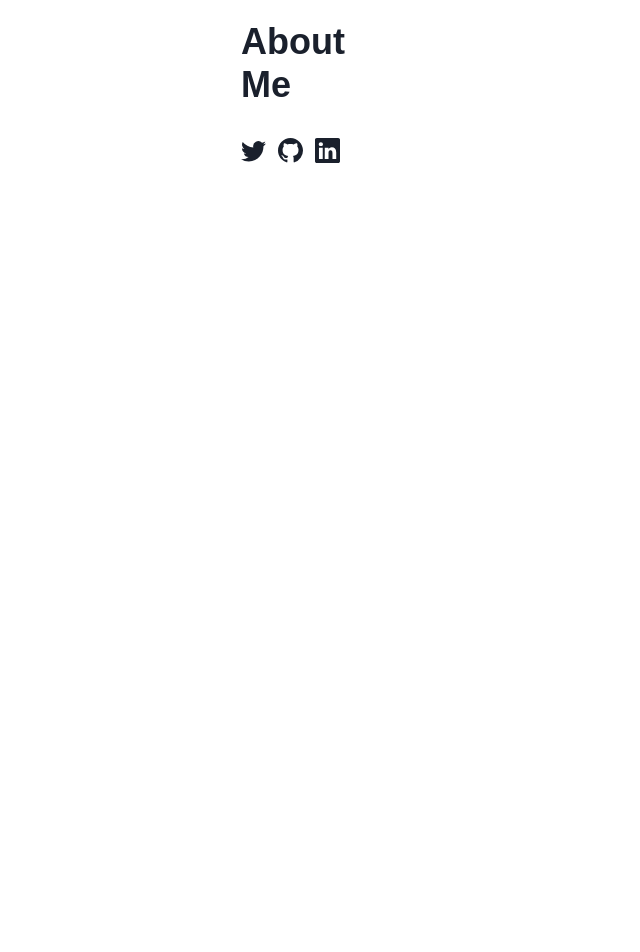
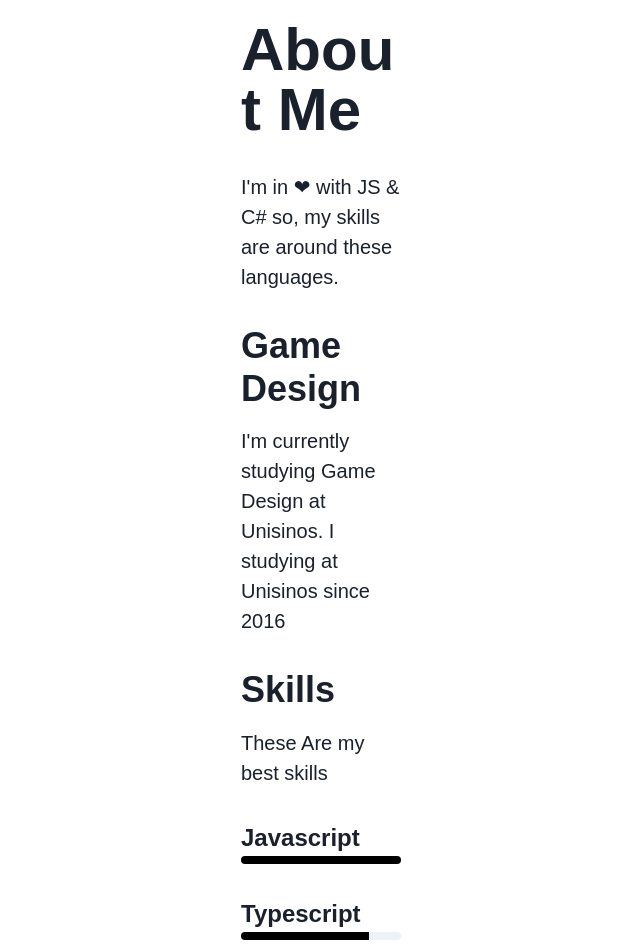
Before and after one commit to gbcosta/portfolio-react-ts, a React (Vite) app: page /about in a window 1280 px wide. Shown: the part 140-1092 px from the top of the page, without its empty margins (319-959 px from the left). Before the commit the page ends 800 px from the top, so only its background shows below. Built offline with nearby package versions, Linux system fonts and the light colour scheme.

Commit message:
created about

```diff
--- a/src/App.css
+++ b/src/App.css
@@ -6,10 +6,14 @@
   border: 0;
 }
 :root,
-html[data-theme] {
+html[data-theme="dark"] {
   --background-color: #090f16;
 }
 
+:root,
+html[data-theme="light"] {
+  --background-color: white;
+}
 body {
-  background: var(--background-color);
+  background: var(--background-color) !important;
 }
--- a/src/components/footer/index.tsx
+++ b/src/components/footer/index.tsx
@@ -8,7 +8,7 @@ export const Footer = (): JSX.Element => {
   };
 
   return (
-    <Flex sx={{ flexDir: "row", gap: 3, mt: 8 }}>
+    <Flex sx={{ flexDir: "row", gap: 3, mt: 8, mb: 8 }}>
       <BsTwitter
         style={iconsStyle}
         onClick={() => {
--- a/src/components/navbar/index.tsx
+++ b/src/components/navbar/index.tsx
@@ -8,7 +8,6 @@ import {
 } from "@chakra-ui/react";
 import { NavbarButton } from "./NavbarButton";
 import { ColorModeButton } from "./colorModeButton";
-import { Link } from "react-router-dom";
 
 export const Navbar = (): JSX.Element => {
   const color = useColorModeValue("black", "white");
--- /dev/null
+++ b/src/components/skillProgess/index.tsx
@@ -0,0 +1,31 @@
+import { useColorMode } from "@chakra-ui/react";
+import { Progress, Flex, Text } from "@chakra-ui/react";
+
+const ProgressWithColorMode = (props: { value: number }): JSX.Element => {
+  const { colorMode } = useColorMode();
+
+  return (
+    <Progress
+      value={props.value}
+      size={"sm"}
+      rounded={"full"}
+      variant={colorMode == "dark" ? "white" : "black"}
+    />
+  );
+};
+
+type SkillProgessProps = {
+  value: number;
+  children: string;
+};
+
+export const SkillProgress = (props: SkillProgessProps): JSX.Element => {
+  return (
+    <Flex flexDir={"column"} mt={8}>
+      <Text fontSize={"2xl"} fontWeight={"bold"}>
+        {props.children}
+      </Text>
+      <ProgressWithColorMode value={props.value} />
+    </Flex>
+  );
+};
--- a/src/pages/about.tsx
+++ b/src/pages/about.tsx
@@ -1,9 +1,36 @@
-import { Flex, Heading } from "@chakra-ui/react";
+import { Flex, Heading, Progress, Text, useColorMode } from "@chakra-ui/react";
 import { MarginPage } from "@components/MarginComponent";
+import { SkillProgress } from "@components/skillProgess";
+
 export const About = (): JSX.Element => {
   return (
     <MarginPage>
-      <Heading>About Me</Heading>
+      <Heading size={"3xl"}>About Me</Heading>
+      <Text fontSize={"xl"} sx={{ mt: 8 }}>
+        I'm in &#10084; with JS & C# so, my skills are around these languages.
+      </Text>
+      <Heading size={"xl"} sx={{ mt: 8 }}>
+        Game Design
+      </Heading>
+      <Text fontSize={"xl"} sx={{ mt: 4 }}>
+        I'm currently studying Game Design at Unisinos. I studying at Unisinos
+        since 2016
+      </Text>
+      <Heading size={"xl"} sx={{ mt: 8 }}>
+        Skills
+      </Heading>
+      <Text fontSize={"xl"} sx={{ mt: 4 }}>
+        These Are my best skills
+      </Text>
+      <SkillProgress value={100}>Javascript</SkillProgress>
+      <SkillProgress value={80}>Typescript</SkillProgress>
+      <SkillProgress value={70}>Node</SkillProgress>
+      <SkillProgress value={50}>SQL</SkillProgress>
+      <SkillProgress value={85}>React</SkillProgress>
+      <SkillProgress value={50}>C++</SkillProgress>
+      <SkillProgress value={60}>C#</SkillProgress>
+      <SkillProgress value={40}>.Net</SkillProgress>
+      <SkillProgress value={30}>Docker</SkillProgress>
     </MarginPage>
   );
 };
--- a/src/pages/index.tsx
+++ b/src/pages/index.tsx
@@ -37,7 +37,6 @@ export const Index = (): JSX.Element => {
           }}
           sx={{
             cursor: "pointer",
-            transition: "color 0.2s ease-in-out",
             _hover: { color: "red.300" },
             fontWeight: 600,
           }}
--- a/src/theme/index.tsx
+++ b/src/theme/index.tsx
@@ -22,6 +22,22 @@ const theme = extendTheme({
   colors: {
     bgColor: "#090f16",
   },
+  components: {
+    Progress: {
+      variants: {
+        black: {
+          filledTrack: {
+            bg: "black",
+          },
+        },
+        white: {
+          filledTrack: {
+            bg: "white",
+          },
+        },
+      },
+    },
+  },
   styles: {
     global: (props: StyleFunctionProps) => ({
       "rppt, body": {
```
